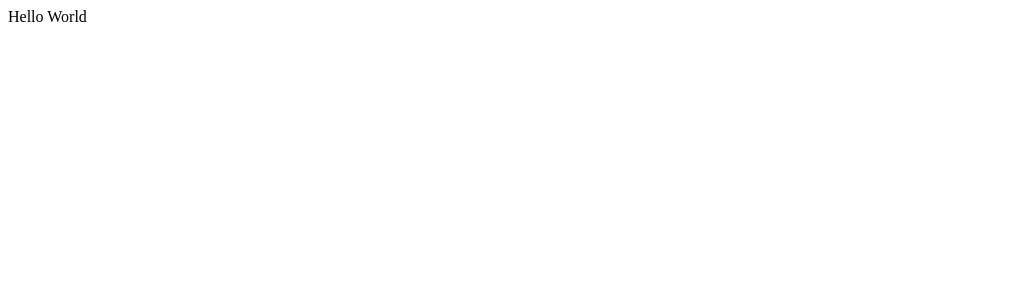
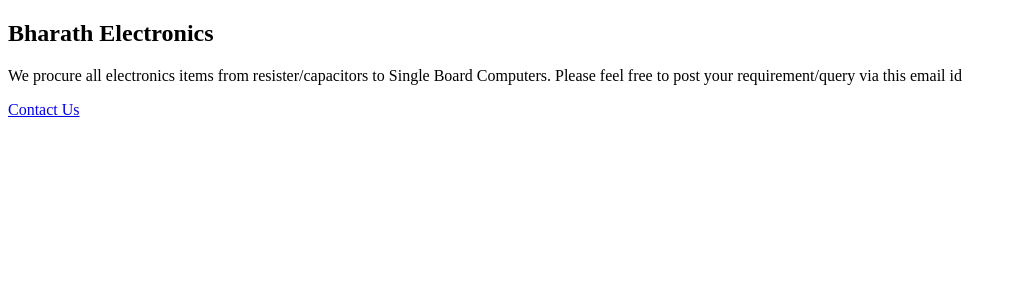
Before and after one commit to bharathkumarchowdary/avari_frontend, an Angular app: page / in a window 1280 px wide. Shown: the top 300 px of the page, without its empty margins (0-1016 px from the left). Built offline with nearby package versions, Linux system fonts and the light colour scheme.

Commit message:
adds basic site homepage

```diff
--- /dev/null
+++ b/src/app/app.component.html
@@ -0,0 +1,4 @@
+<h2>Bharath Electronics</h2>
+<p>We procure all electronics items from resister/capacitors to Single Board Computers.
+  Please feel free to post your requirement/query via this email id</p>
+<a mat-raised-button href="mailto: bharath@otsiot.com" color="primary" target="_blank">Contact Us</a>
--- a/src/app/app.component.ts
+++ b/src/app/app.component.ts
@@ -2,7 +2,8 @@
 
 @Component({
   selector: 'app-root',
-  template: `<div>Hello {{value}}</div>`,
+  // template: `<div>Hello {{value}}</div>`,
+  templateUrl:'./app.component.html',
 })
 export class AppComponent {
   value = 'World';
```
